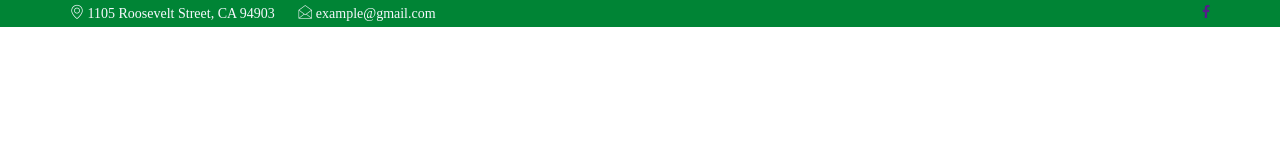
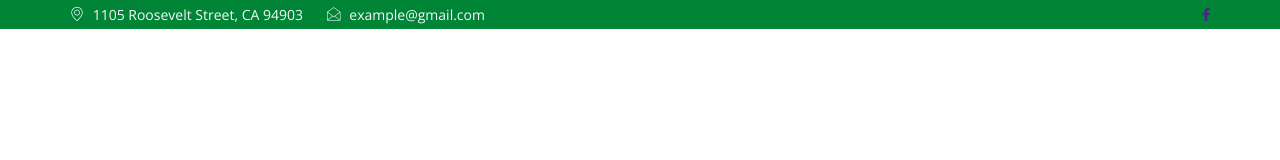
Before and after one commit to taniasultana-dev/bagan-html, a website: page index.html in a window 1280 px wide. Drawn offline with nearby package versions, Linux system fonts and the light colour scheme.

Commit message:
hover added

```diff
--- a/sass/layouts/_header.scss
+++ b/sass/layouts/_header.scss
@@ -3,7 +3,7 @@
         background-color: $primary-bg;
         padding: 5px 10px;
         color: $secondary-bg;
-
+        font-family: open sans;
         font-size: 14px;
     }
 
@@ -15,5 +15,8 @@
        a{
         color: $secondary-bg;
        }
+       i{
+        margin-right: 5px;
+       }
     }
 }
--- a/sass/utils/_common.scss
+++ b/sass/utils/_common.scss
@@ -11,7 +11,7 @@
     display: flex;
     justify-content: space-between;
 }
-a {
+a, a:hover {
     text-decoration: none;
 }
 
```
Also changed, not shown: css/master.css, 1 other file.
